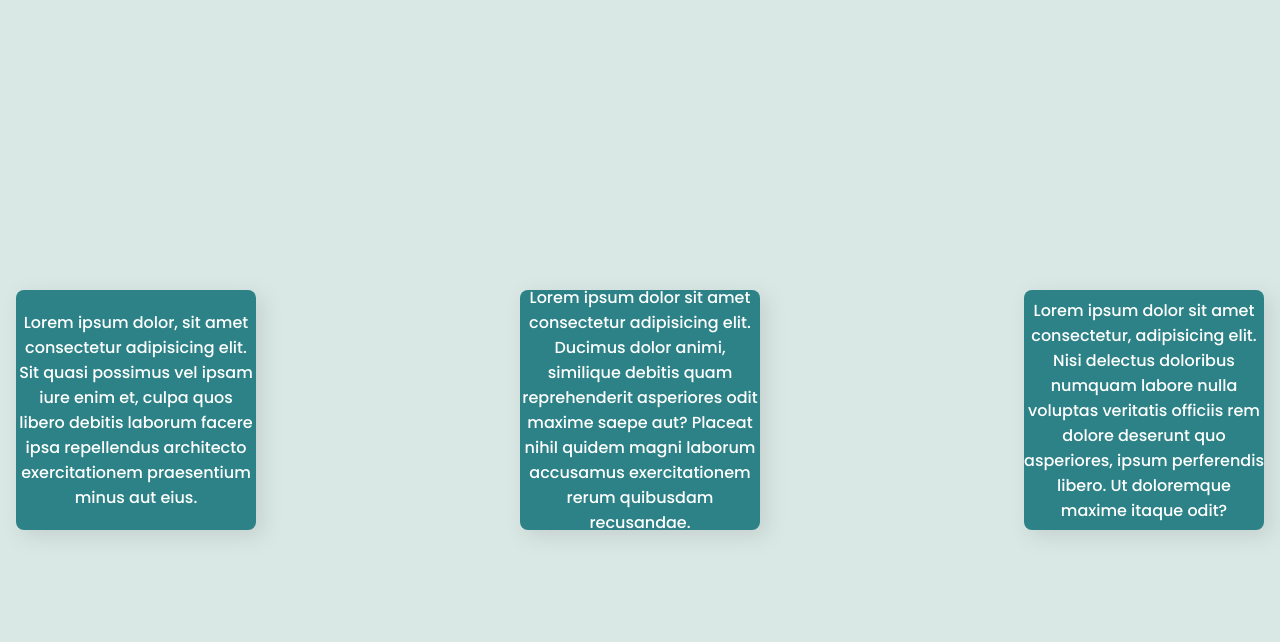
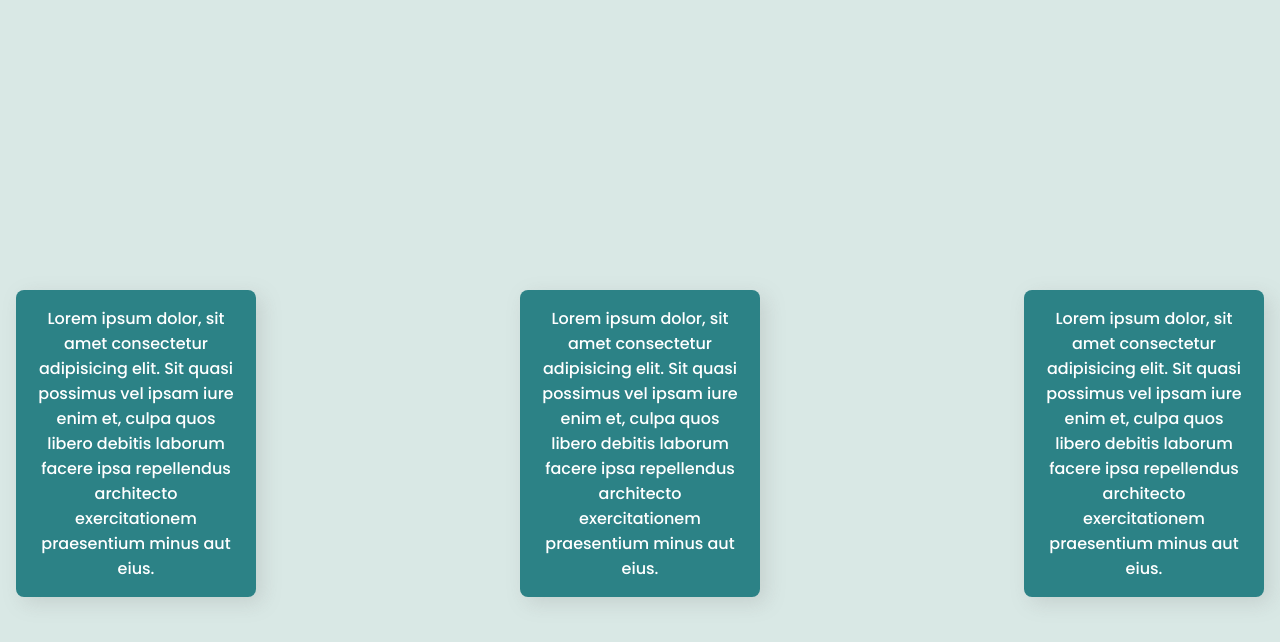
Before and after one commit to ramakrishna0505/navbar, a plain HTML site: page index.html in a window 1280 px wide. Shown: the part 606-1248 px from the top of the page. Drawn offline with Linux system fonts and the light colour scheme.

Commit message:
updates project tile and readme

```diff
--- a/index.html
+++ b/index.html
@@ -47,22 +47,28 @@
       </div>
       <div id="projects" class="projects" name="Projects">
         <div class="project">
-          Lorem ipsum dolor, sit amet consectetur adipisicing elit. Sit quasi
-          possimus vel ipsam iure enim et, culpa quos libero debitis laborum
-          facere ipsa repellendus architecto exercitationem praesentium minus
-          aut eius.
+          <p>
+            Lorem ipsum dolor, sit amet consectetur adipisicing elit. Sit quasi
+            possimus vel ipsam iure enim et, culpa quos libero debitis laborum
+            facere ipsa repellendus architecto exercitationem praesentium minus
+            aut eius.
+          </p>
         </div>
         <div class="project">
-          Lorem ipsum dolor sit amet consectetur adipisicing elit. Ducimus dolor
-          animi, similique debitis quam reprehenderit asperiores odit maxime
-          saepe aut? Placeat nihil quidem magni laborum accusamus exercitationem
-          rerum quibusdam recusandae.
+          <p>
+            Lorem ipsum dolor, sit amet consectetur adipisicing elit. Sit quasi
+            possimus vel ipsam iure enim et, culpa quos libero debitis laborum
+            facere ipsa repellendus architecto exercitationem praesentium minus
+            aut eius.
+          </p>
         </div>
         <div class="project">
-          Lorem ipsum dolor sit amet consectetur, adipisicing elit. Nisi
-          delectus doloribus numquam labore nulla voluptas veritatis officiis
-          rem dolore deserunt quo asperiores, ipsum perferendis libero. Ut
-          doloremque maxime itaque odit?
+          <p>
+            Lorem ipsum dolor, sit amet consectetur adipisicing elit. Sit quasi
+            possimus vel ipsam iure enim et, culpa quos libero debitis laborum
+            facere ipsa repellendus architecto exercitationem praesentium minus
+            aut eius.
+          </p>
         </div>
       </div>
       <div class="about" id="about" name="About">
--- a/styles.css
+++ b/styles.css
@@ -91,7 +91,6 @@ a:visited {
   justify-content: center;
   flex-direction: column;
   border-radius: 0.5rem;
-  height: 15rem;
   width: 15rem;
   color: white;
   text-align: center;
@@ -154,6 +153,10 @@ a:visited {
   text-align: center;
 }
 
+.project p {
+  padding: 1rem;
+}
+
 @media screen and (max-width: 430px) {
   body {
     overflow-x: hidden;
@@ -191,6 +194,10 @@ a:visited {
     width: 100%;
   }
 
+  .project p {
+    padding: 0.5rem;
+  }
+
   .username {
     font-size: 1.5rem;
   }
```
Also changed, not shown: 1 other file.
